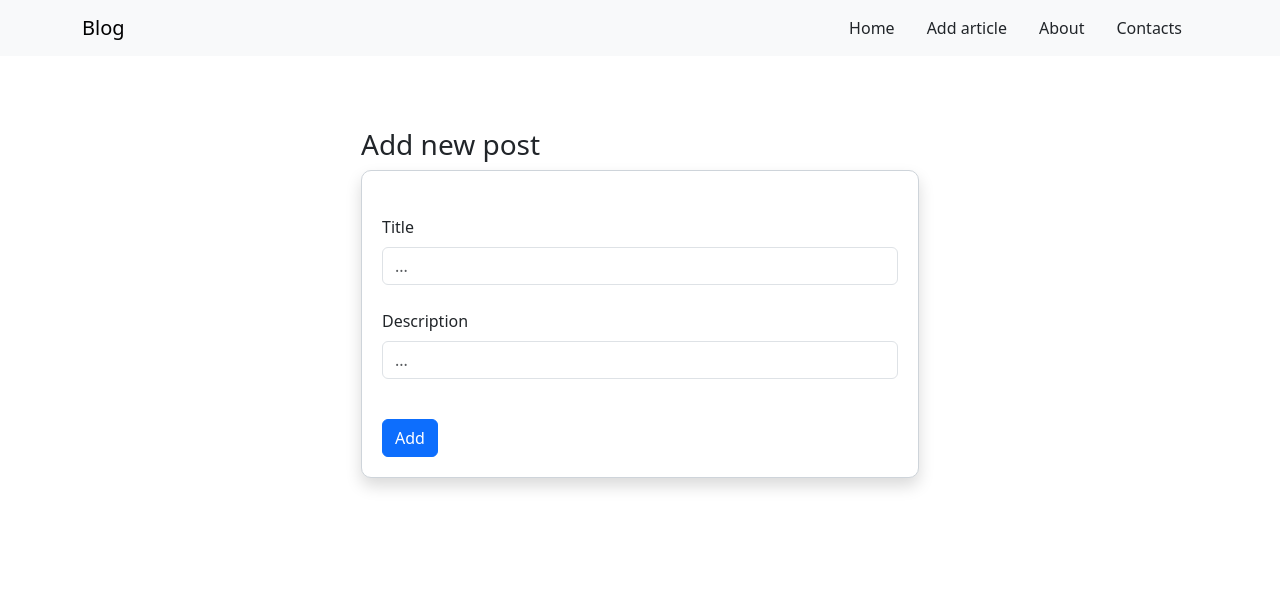
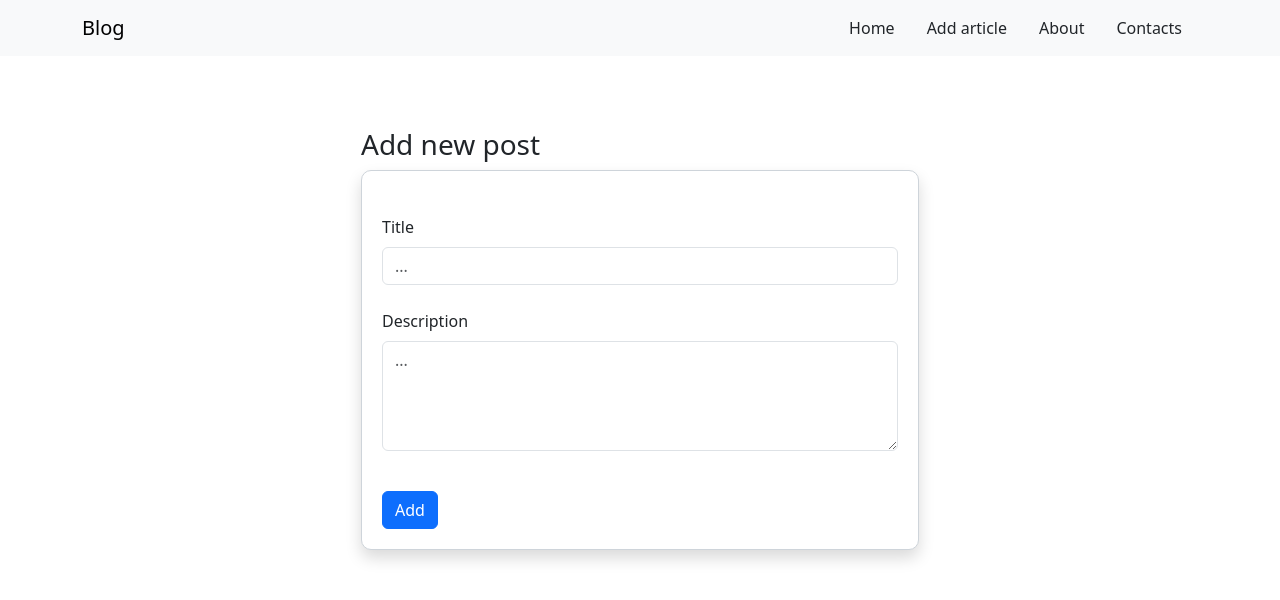
Before and after one commit to kanykei0/homework_64, a React (Vite) app: page /new-post in a window 1280 px wide. Shown: the top 600 px of the page. Built offline with nearby package versions, Linux system fonts and the light colour scheme.

Commit message:
minor fixes

```diff
--- a/src/components/PostEdit/PostEdit.tsx
+++ b/src/components/PostEdit/PostEdit.tsx
@@ -95,16 +95,20 @@ const PostEdit: React.FC<Props> = ({ request }) => {
           placeholder="..."
           onChange={changePost}
           value={post.title}
+          required
         />
       </Form.Group>
       <Form.Group className="mb-3 mt-4">
         <Form.Label>Description</Form.Label>
         <Form.Control
+          as="textarea"
+          rows={4}
           name="description"
           type="text"
           placeholder="..."
           onChange={changePost}
           value={post.description}
+          required
         />
       </Form.Group>
       <Button variant="primary" type="submit" className="mt-4">
--- a/src/components/PostForm/PostForm.tsx
+++ b/src/components/PostForm/PostForm.tsx
@@ -48,15 +48,19 @@ const PostForm: React.FC = () => {
           type="text"
           placeholder="..."
           onChange={changePost}
+          required
         />
       </Form.Group>
       <Form.Group className="mb-3 mt-4">
         <Form.Label>Description</Form.Label>
         <Form.Control
+          as="textarea"
+          rows={4}
           name="description"
           type="text"
           placeholder="..."
           onChange={changePost}
+          required
         />
       </Form.Group>
       <Button variant="primary" type="submit" className="mt-4">
```
